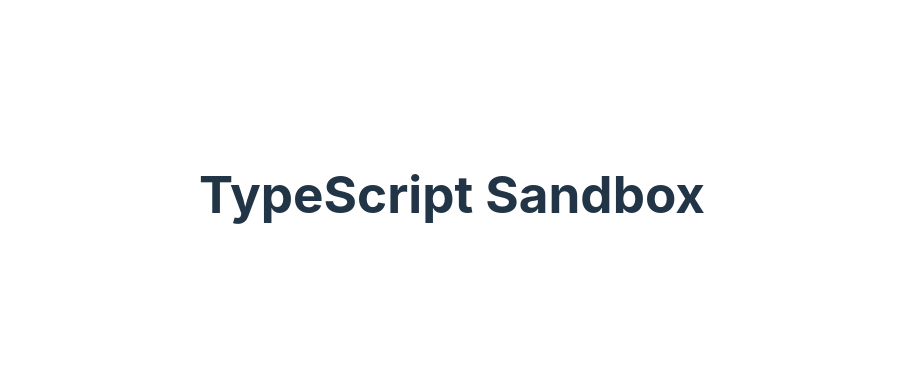
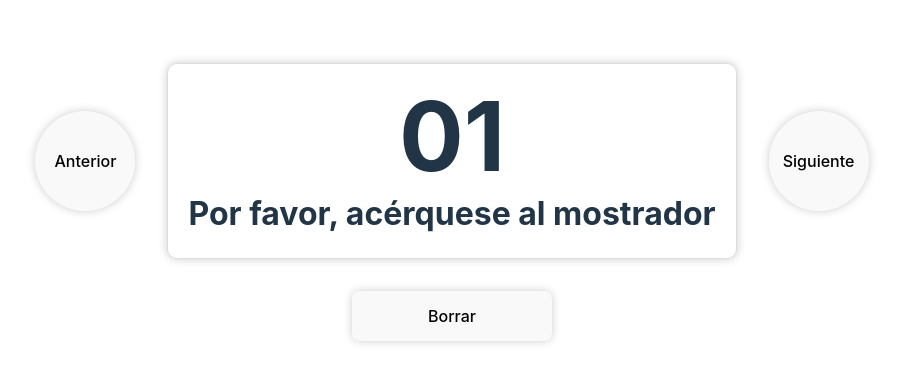
Before and after one commit to sandrusmb/laboratorio-5-funciones, a website built with Vite: page index.html in a window 1280 px wide. Shown: the part 206-588 px from the top of the page, without its empty margins (188-1091 px from the left). Built offline with nearby package versions, Linux system fonts and the light colour scheme.

Commit message:
Add structure and styles

```diff
--- a/index.html
+++ b/index.html
@@ -3,12 +3,23 @@
   <head>
     <meta charset="UTF-8" />
     <link rel="icon" type="image/svg+xml" href="/vite.svg" />
+    <link rel="stylesheet" href="./src/style.css" />
     <meta name="viewport" content="width=device-width, initial-scale=1.0" />
     <title>Vite + TS</title>
   </head>
   <body>
-    <div id="app">
-      <h1>TypeScript Sandbox</h1>
+    <div class="main-container">
+      <div class="counter-container">
+        <button class="previous-button">Anterior</button>
+        <div class="turno-display">
+          <h1 class="numero-turno">01</h1>
+          <p class="texto-turno">Por favor, acérquese al mostrador</p>
+        </div>
+        <button class="next-button">Siguiente</button>
+      </div>
+      <div class="reset-container">
+        <button class="reset-button">Borrar</button>
+      </div>
     </div>
     <script type="module" src="/src/main.ts"></script>
   </body>
--- a/src/style.css
+++ b/src/style.css
@@ -14,54 +14,17 @@
   -webkit-text-size-adjust: 100%;
 }
 
-a {
-  font-weight: 500;
-  color: #646cff;
-  text-decoration: inherit;
-}
-a:hover {
-  color: #535bf2;
-}
-
 body {
-  margin: 0;
   display: flex;
   place-items: center;
   min-width: 320px;
   min-height: 100vh;
+  justify-content: center;
 }
 
 h1 {
   font-size: 3.2em;
   line-height: 1.1;
-}
-
-#app {
-  max-width: 1280px;
-  margin: 0 auto;
-  padding: 2rem;
-  text-align: center;
-}
-
-.logo {
-  height: 6em;
-  padding: 1.5em;
-  will-change: filter;
-  transition: filter 300ms;
-}
-.logo:hover {
-  filter: drop-shadow(0 0 2em #646cffaa);
-}
-.logo.vanilla:hover {
-  filter: drop-shadow(0 0 2em #3178c6aa);
-}
-
-.card {
-  padding: 2em;
-}
-
-.read-the-docs {
-  color: #888;
 }
 
 button {
@@ -74,6 +37,7 @@ button {
   background-color: #1a1a1a;
   cursor: pointer;
   transition: border-color 0.25s;
+  box-shadow: 0 0 10px rgba(0, 0, 0, 0.2);
 }
 button:hover {
   border-color: #646cff;
@@ -81,6 +45,62 @@ button:hover {
 button:focus,
 button:focus-visible {
   outline: 4px auto -webkit-focus-ring-color;
+}
+
+.previous-button,
+.next-button {
+  height: 100px;
+  width: 100px;
+  border-radius: 50px;
+  display: flex;
+  flex-wrap: unset;
+  align-items: center;
+  justify-content: center;
+  margin: 0 16px;
+}
+
+.reset-button {
+  margin-top: 32px;
+  width: 200px;
+  height: 50px;
+}
+
+.main-container {
+  display: flex;
+  flex-direction: column;
+  align-items: center;
+}
+
+.counter-container {
+  display: flex;
+  flex-direction: row;
+  align-items: center;
+}
+
+.turno-display {
+  display: flex;
+  flex-direction: column;
+  align-items: center;
+  justify-content: center;
+  background-color: #fff;
+  border: 1px solid #ddd;
+  padding: 20px;
+  border-radius: 10px;
+  box-shadow: 0 0 10px rgba(0, 0, 0, 0.2);
+  margin: 0 16px;
+}
+
+.numero-turno {
+  font-size: 6rem;
+  font-weight: bold;
+  margin: 0;
+}
+
+.texto-turno {
+  font-size: 2rem;
+  font-weight: bold;
+  margin: 0;
+  text-align: center;
 }
 
 @media (prefers-color-scheme: light) {
```
